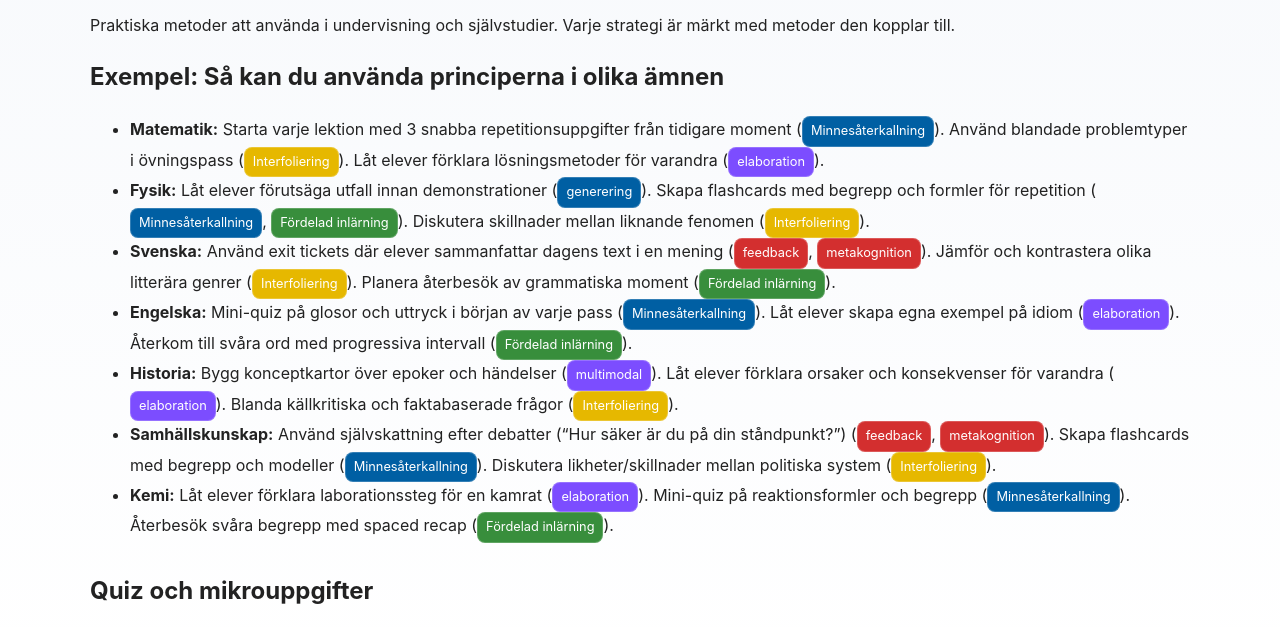
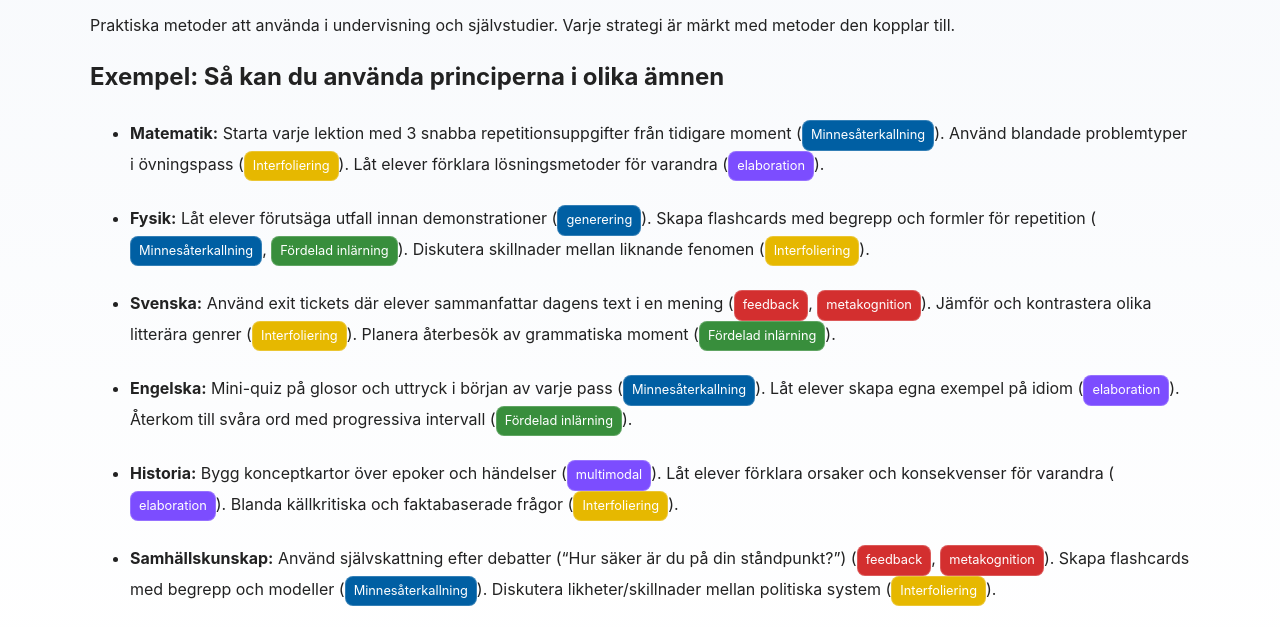
Before and after one commit to paul-pauliskolan/tsol, a plain HTML site: page strategier.html in a window 1280 px wide. Shown: the part 126-753 px from the top of the page. Drawn offline with Linux system fonts and the light colour scheme.

Commit message:
feat: add margin to subjects list items in styles and update HTML structure

```diff
--- a/assets/css/styles.css
+++ b/assets/css/styles.css
@@ -35,6 +35,10 @@ body {
   line-height: 1.6;
   color: var(--text);
   background: linear-gradient(180deg, var(--bg) 0%, var(--card) 100%);
+}
+
+.subjects > li {
+  margin-top: 3svh;
 }
 
 .container {
--- a/strategier.html
+++ b/strategier.html
@@ -34,7 +34,7 @@
         <!-- Praktiska exempel för gymnasielärare -->
         <section>
             <h2>Exempel: Så kan du använda principerna i olika ämnen</h2>
-            <ul>
+            <ul class="subjects">
                 <li>
                     <strong>Matematik:</strong> Starta varje lektion med 3 snabba repetitionsuppgifter från tidigare
                     moment (<span class="badge retrieval">Minnesåterkallning</span>). Använd blandade problemtyper i
@@ -43,6 +43,7 @@
                     varandra
                     (<span class="badge multimodal">elaboration</span>).
                 </li>
+
                 <li>
                     <strong>Fysik:</strong> Låt elever förutsäga utfall innan demonstrationer (<span
                         class="badge retrieval">generering</span>). Skapa flashcards med begrepp och formler för
```
